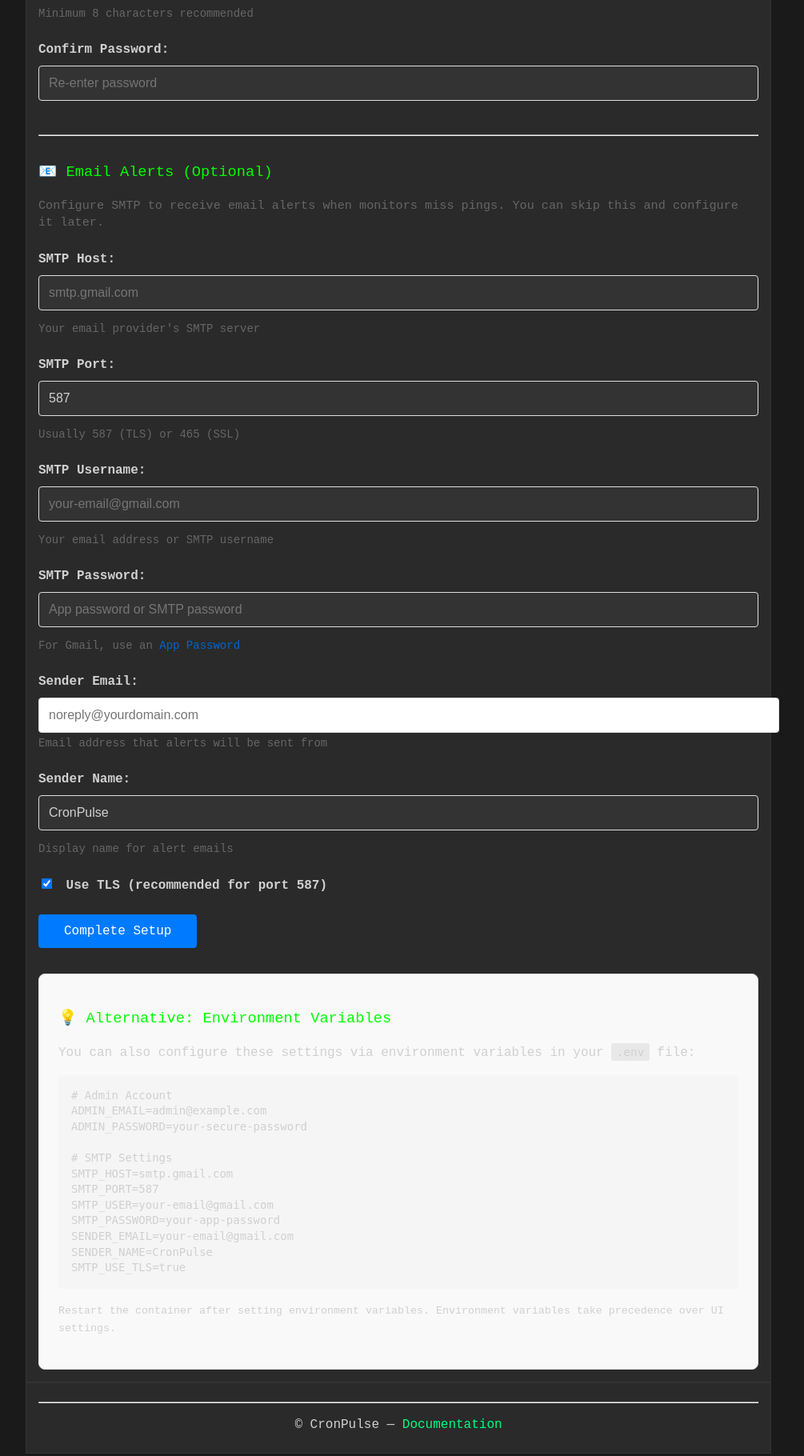
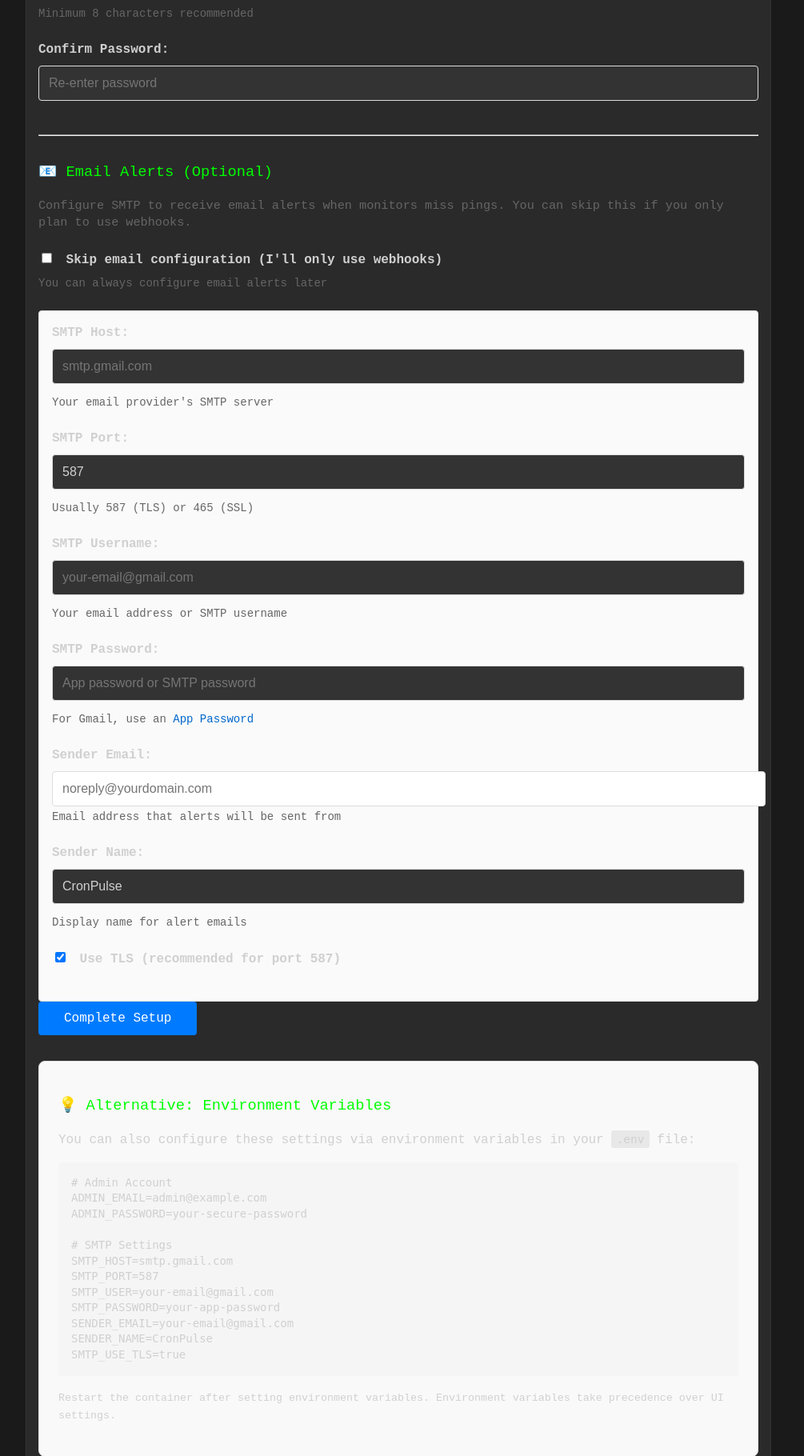
Before and after one commit to techfort/cronpulse-community, a Python web app: template templates/setup.html in a window 1280 px wide. Shown: the part 671-2491 px from the top of the page at 80% size, without its empty margins (142-1147 px from the left). Run offline with Jinja, Linux system fonts and the light colour scheme; the template is opened without the code that fills it, so the values that code supplies are empty; some libraries are stand-ins or nearby versions.

Commit message:
feat: add option to skip email configuration for webhook-only users
Setup Form Improvements:
- Added "Skip email configuration" checkbox on setup page
- SMTP fields automatically hide/fade when skip option is checked
- JavaScript toggle provides smooth UX with visual feedback
- All SMTP fields become optional when skipped

Backend Changes:
- Updated setup_post handler to accept skip_email parameter
- Only saves SMTP settings if skip_email is not checked
- Validates that email is truly optional for webhook-only users

Documentation:
- Updated README to explain webhook-only monitoring option
- Clarified that email setup is optional
- Added instructions for skipping email during initial setup

User Benefits:
- Webhook-only users can complete setup faster
- No need to configure SMTP just to test the system
- Flexibility to add email alerts later when needed
- Cleaner setup experience for different use cases

```diff
--- a/templates/setup.html
+++ b/templates/setup.html
@@ -41,8 +41,17 @@
     <hr style="margin: 2rem 0;">
 
     <h3>📧 Email Alerts (Optional)</h3>
-    <p class="section-description">Configure SMTP to receive email alerts when monitors miss pings. You can skip this and configure it later.</p>
+    <p class="section-description">Configure SMTP to receive email alerts when monitors miss pings. You can skip this if you only plan to use webhooks.</p>
 
+    <div class="form-group">
+      <label>
+        <input type="checkbox" id="skip_email" name="skip_email" value="true">
+        Skip email configuration (I'll only use webhooks)
+      </label>
+      <small>You can always configure email alerts later</small>
+    </div>
+
+    <div id="smtp-fields">
     <div class="form-group">
       <label for="smtp_host">SMTP Host:</label>
       <input type="text" id="smtp_host" name="smtp_host"
@@ -91,6 +100,7 @@
         Use TLS (recommended for port 587)
       </label>
     </div>
+    </div><!-- End smtp-fields -->
 
     <button type="submit" class="button primary">Complete Setup</button>
   </form>
@@ -204,5 +214,35 @@
 .button.primary:hover {
   background: #0056b3;
 }
+
+#smtp-fields {
+  margin-top: 1rem;
+  padding: 1rem;
+  border: 1px solid #e0e0e0;
+  border-radius: 4px;
+  background: #fafafa;
+  transition: opacity 0.3s ease;
+}
+
+#smtp-fields.hidden {
+  opacity: 0.3;
+  pointer-events: none;
+}
 </style>
+
+<script>
+// Toggle SMTP fields visibility when skip checkbox is changed
+document.getElementById('skip_email').addEventListener('change', function() {
+  const smtpFields = document.getElementById('smtp-fields');
+  if (this.checked) {
+    smtpFields.classList.add('hidden');
+    // Clear required attributes when skipping
+    smtpFields.querySelectorAll('input').forEach(input => {
+      input.removeAttribute('required');
+    });
+  } else {
+    smtpFields.classList.remove('hidden');
+  }
+});
+</script>
 {% endblock %}
--- a/ui/auth.py
+++ b/ui/auth.py
@@ -36,6 +36,7 @@
     email: str = Form(...),
     password: str = Form(...),
     confirm_password: str = Form(...),
+    skip_email: Optional[str] = Form(None),
     smtp_host: Optional[str] = Form(None),
     smtp_port: Optional[str] = Form(None),
     smtp_user: Optional[str] = Form(None),
@@ -75,8 +76,8 @@
             user_repo = UserRepository(db)
             user_repo.update_user(user.id, {"is_admin": True})
 
-            # Save SMTP settings if provided
-            if smtp_host and smtp_port and smtp_user and smtp_password and sender_email:
+            # Save SMTP settings if provided and not skipped
+            if not skip_email and smtp_host and smtp_port and smtp_user and smtp_password and sender_email:
                 settings_repo = SettingsRepository(db)
                 settings_repo.set_setting("SMTP_HOST", smtp_host)
                 settings_repo.set_setting("SMTP_PORT", smtp_port)
```
Also changed, not shown: README.md.
